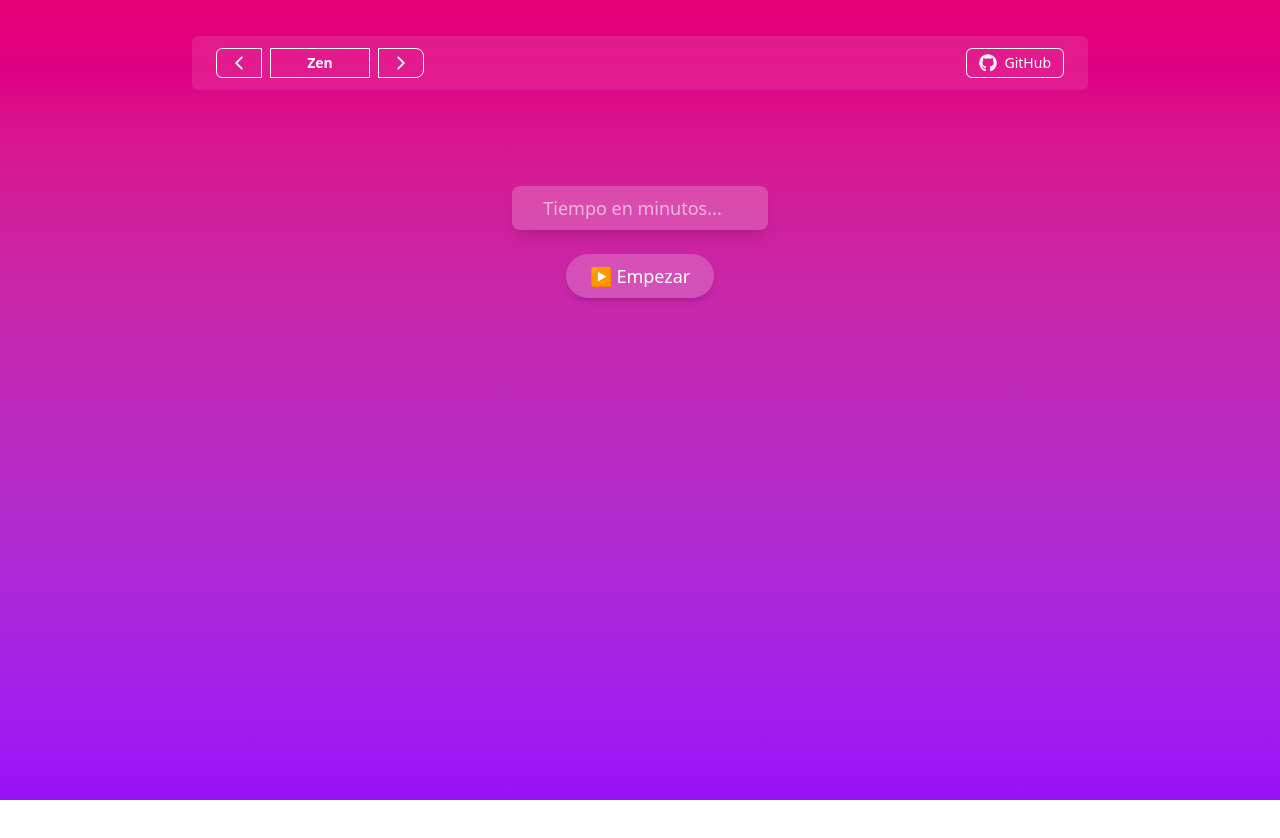
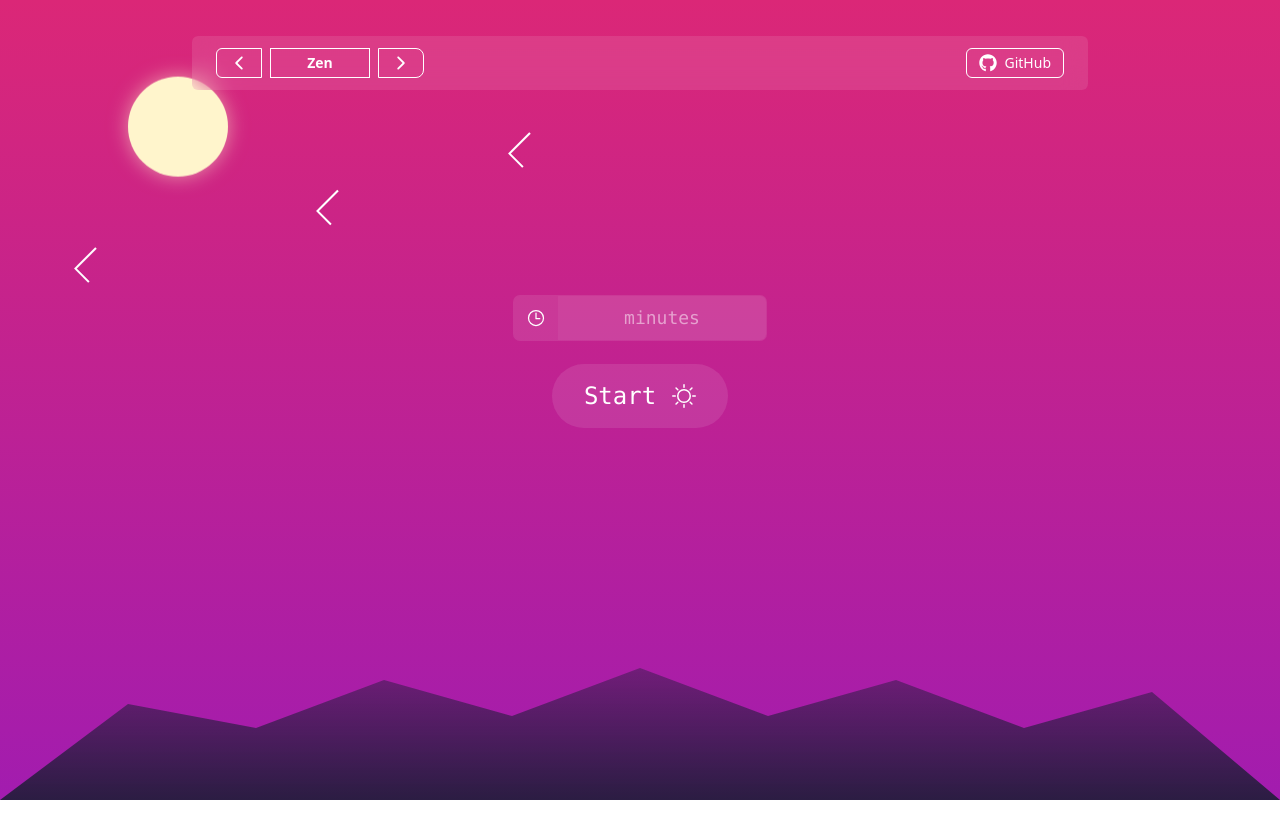
Before and after one commit to Luis3Fernando/Zen, a React (Vite) app: page / in a window 1280 px wide. Shown: the top 838 px of the page. Built offline with nearby package versions, Linux system fonts and the light colour scheme.

Commit message:
feat: Se maquetó la main section

```diff
--- a/src/components/Main.tsx
+++ b/src/components/Main.tsx
@@ -1,17 +1,28 @@
+import '../styles/main.css';
+import { IoTimeOutline } from "react-icons/io5";
+import { GoSun } from "react-icons/go";
 
 function Main() {
     return (
-        <main className="flex flex-col items-center justify-center gap-6 mt-24">
-            <input
-                type="number"
-                placeholder="Tiempo en minutos..."
-                className="px-4 py-2 rounded-lg bg-white/20 text-white placeholder-white/60 text-lg w-64 text-center shadow-lg"
-            />
-            <button className="px-6 py-2 rounded-full bg-white/20 hover:bg-white/30 text-white text-lg shadow-md transition">
-                ▶ Empezar
+        <main className="flex w-full h-full flex-col items-center justify-center gap-6 -mt-32 font-mono">
+            <div className="flex items-center bg-white/10 rounded-md overflow-hidden ring-1 ring-white/10">
+                <span className="px-3 text-white text-xl">
+                    <IoTimeOutline />
+                </span>
+                <input
+                    type="number"
+                    placeholder="minutes"
+                    className="appearance-none bg-white/5 outline-none px-4 py-2 text-white placeholder-white/50 text-lg w-52 text-center"
+                    min="1"
+                />
+
+            </div>
+            <button className="flex cursor-pointer items-center gap-4 px-8 py-4 rounded-full bg-white/10 hover:bg-white/20 text-white text-2xl transition-transform duration-300 ease-in-out transform hover:scale-110 font-light">
+                Start <GoSun className="text-2xl" />
             </button>
+
         </main>
-    )
+    );
 }
 
-export default Main
+export default Main;
--- /dev/null
+++ b/src/styles/main.css
@@ -0,0 +1,9 @@
+input[type=number]::-webkit-inner-spin-button,
+input[type=number]::-webkit-outer-spin-button {
+    -webkit-appearance: none;
+    margin: 0;
+}
+
+input[type=number] {
+    -moz-appearance: textfield;
+}
--- a/src/styles/zen.css
+++ b/src/styles/zen.css
@@ -0,0 +1,94 @@
+/* zen.css */
+.zen-background {
+  position: fixed;
+  top: 0;
+  right: 0;
+  bottom: 0;
+  left: 0;
+  overflow: hidden;
+  background: linear-gradient(to bottom, #db2777, #a21caf); /* from-pink-600 to-purple-600 */
+  z-index: 0;
+}
+
+
+.zen-moon {
+  position: absolute;
+  top: 10%;
+  left: 10%;
+  width: 100px;
+  height: 100px;
+  background: #fff5cc;
+  border-radius: 50%;
+  box-shadow: 0 0 20px #fff5cc88;
+  animation: float 10s ease-in-out infinite;
+  z-index: 1;
+}
+
+.zen-mountains {
+  position: absolute;
+  bottom: 0;
+  width: 100%;
+  height: 30%;
+  background: linear-gradient(to top, #2b1d42 0%, transparent 100%);
+  clip-path: polygon(0% 100%, 10% 60%, 20% 70%, 30% 50%, 40% 65%, 50% 45%, 60% 65%, 70% 50%, 80% 70%, 90% 55%, 100% 100%);
+  z-index: 2;
+}
+
+.zen-birds {
+  position: absolute;
+  top: 20%;
+  left: 0;
+  width: 100%;
+  height: 200px;
+  pointer-events: none;
+  z-index: 3;
+}
+
+.bird {
+  width: 30px;
+  height: 20px;
+  background: transparent;
+  border-top: 2px solid white;
+  border-left: 2px solid white;
+  transform: rotate(-45deg);
+  position: absolute;
+  animation: fly 20s linear infinite;
+}
+
+.bird.delay-1 {
+  animation-delay: 3s;
+  top: 50px;
+  left: 0;
+}
+
+.bird.delay-2 {
+  animation-delay: 6s;
+  top: 100px;
+  left: -50px;
+}
+
+@keyframes fly {
+  0% {
+    transform: translateX(0) translateY(0) rotate(-45deg);
+    opacity: 0;
+  }
+  10% {
+    opacity: 1;
+  }
+  90% {
+    opacity: 1;
+  }
+  100% {
+    transform: translateX(100vw) translateY(-50px) rotate(-45deg);
+    opacity: 0;
+  }
+}
+
+@keyframes float {
+  0%, 100% {
+    transform: translateY(0px);
+  }
+  50% {
+    transform: translateY(-10px);
+  }
+}
--- a/src/themes/Zen.tsx
+++ b/src/themes/Zen.tsx
@@ -1,8 +1,17 @@
+import '../styles/zen.css';
 
 function Zen() {
-    return (
-        <div className="fixed inset-0 bg-gradient-to-b from-pink-600 to-purple-600 transition-all duration-500" />
-    )
+  return (
+    <div className="zen-background">
+      <div className="zen-moon"></div>
+      <div className="zen-mountains"></div>
+      <div className="zen-birds">
+        <div className="bird"></div>
+        <div className="bird delay-1"></div>
+        <div className="bird delay-2"></div>
+      </div>
+    </div>
+  );
 }
 
-export default Zen
+export default Zen;
```
